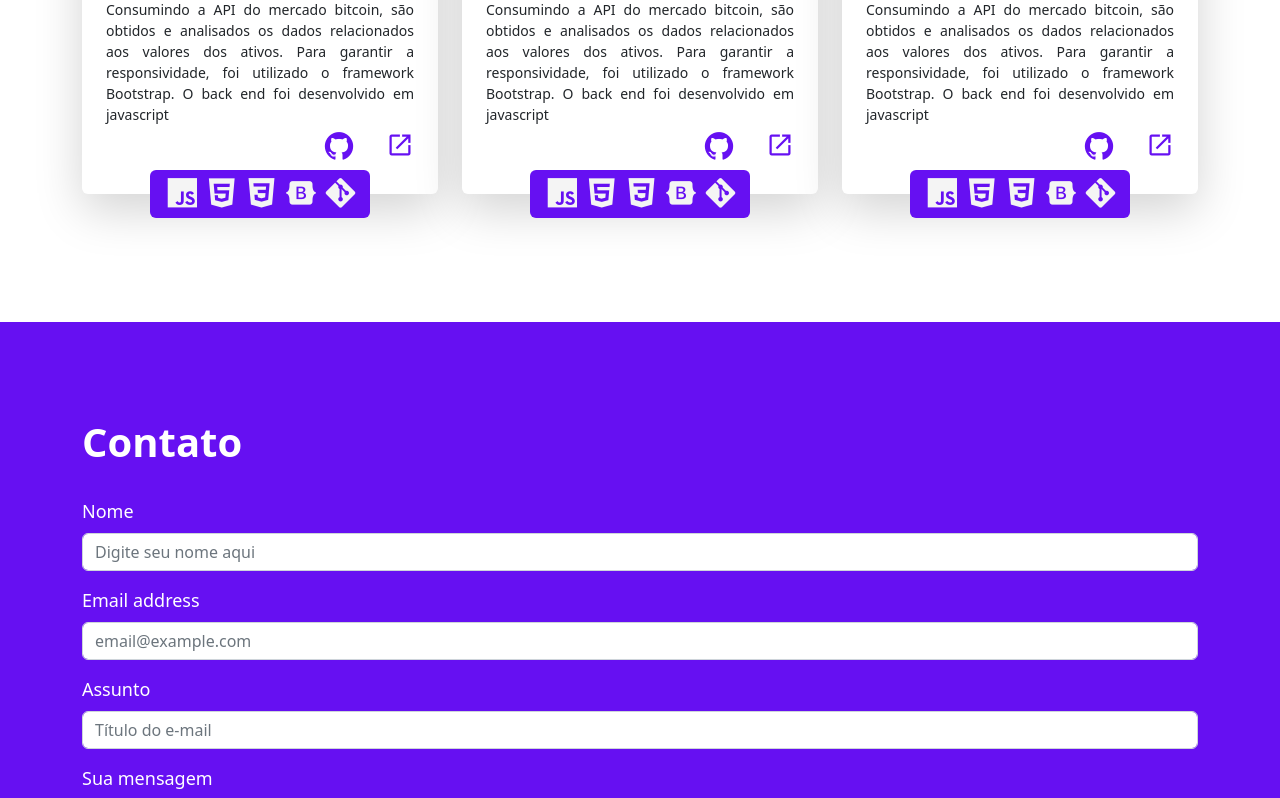
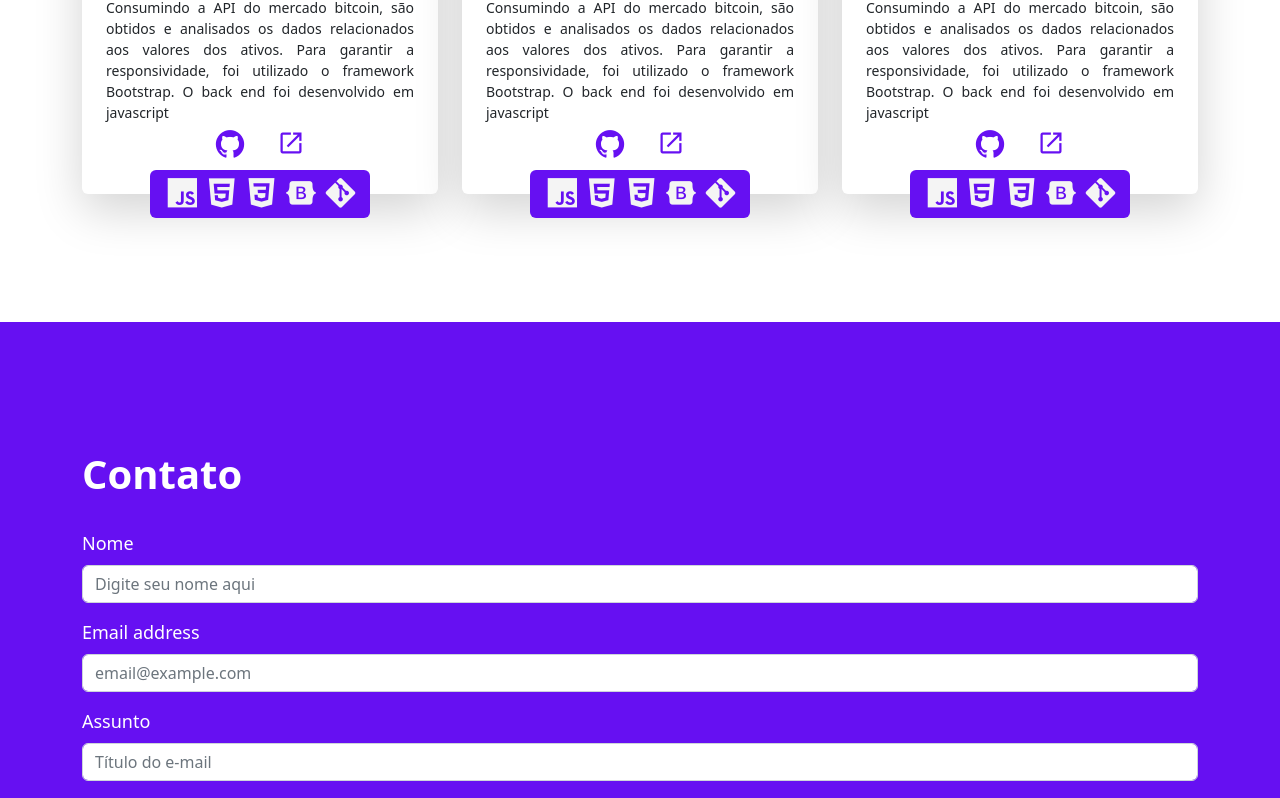
Before and after one commit to tsgomes9/portfolio, a React (Create React App) app: page / in a window 1280 px wide. Shown: the part 2700-3498 px from the top of the page. Built offline with nearby package versions, Linux system fonts and the light colour scheme.

Commit message:
Ajustes na renderização de icones na sessão de projetos

```diff
--- a/src/view/components/contact/contact.scss
+++ b/src/view/components/contact/contact.scss
@@ -1,7 +1,7 @@
 .contact-session {
   position: relative;
-  padding-top: 6rem;
-  padding-bottom: 7rem;
+  padding-top: 8rem;
+  padding-bottom: 9rem;
   background: #6610f2;
   color: white;
   bottom: 0;
--- a/src/view/components/devProjects/devProjects.scss
+++ b/src/view/components/devProjects/devProjects.scss
@@ -5,7 +5,7 @@
 
   h1 {
     font-weight: 900;
-    margin-bottom: 0.8rem;
+    margin-bottom: 0.5rem;
   }
 }
 
@@ -14,7 +14,7 @@
   margin-bottom: 3rem;
   h2 {
     font-weight: 300;
-    margin-bottom: 0.7rem;
+    margin-bottom: 0.9rem;
     text-align: center;
   }
 
@@ -51,10 +51,11 @@
 
 .project-links {
   display: flex;
-  justify-content: right;
+  justify-content: center;
+  margin-bottom: 0.4rem;
   a {
     text-decoration: none;
-    margin-bottom: 0.3rem;
+
     margin-top: 0.4rem;
   }
 }
```
